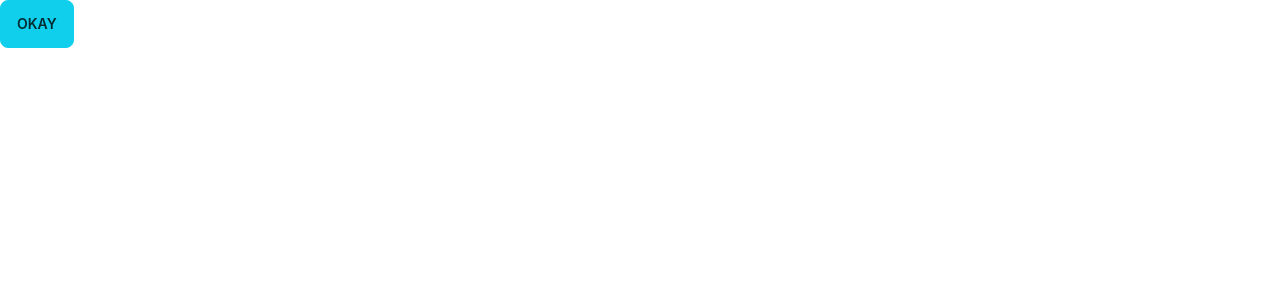
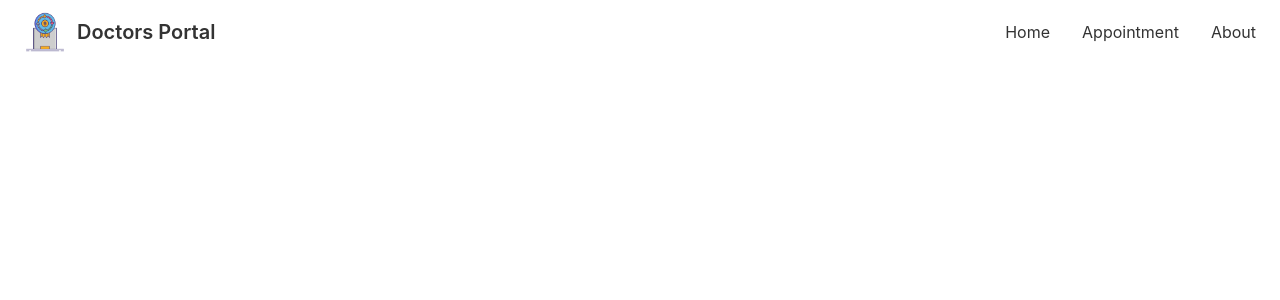
Before and after one commit to rifatahmed787/react-resale-products-assignment-client, a React (Create React App) app: page / in a window 1280 px wide. Shown: the top 300 px of the page. Built offline with nearby package versions, Linux system fonts and the light colour scheme.

Commit message:
router added

```diff
--- a/src/App.js
+++ b/src/App.js
@@ -1,9 +1,13 @@
+import { RouterProvider } from "react-router-dom";
+import { Toaster } from "react-hot-toast";
 import "./App.css";
+import { router } from "./Routes/Routes";
 
 function App() {
   return (
     <div className="max-w-[1440px] mx-auto">
-      <button className="btn btn-primary">okay</button>
+      <RouterProvider router={router}></RouterProvider>
+      <Toaster></Toaster>
     </div>
   );
 }
--- /dev/null
+++ b/src/Routes/Routes.js
@@ -0,0 +1,9 @@
+import { createBrowserRouter } from "react-router-dom";
+import Main from "../layout/Main";
+
+export const router = createBrowserRouter([
+  {
+    path: "/",
+    element: <Main></Main>,
+  },
+]);
--- a/src/layout/Main.js
+++ b/src/layout/Main.js
@@ -1,7 +1,16 @@
 import React from "react";
+import { Outlet } from "react-router-dom";
+import Footer from "../pages/shared/Footer";
+import Navbar from "../pages/shared/Navbar";
 
 const Main = () => {
-  return <div></div>;
+  return (
+    <div>
+      <Navbar></Navbar>
+      <Outlet></Outlet>
+      <Footer></Footer>
+    </div>
+  );
 };
 
 export default Main;
--- /dev/null
+++ b/src/pages/shared/Footer.js
@@ -0,0 +1,7 @@
+import React from "react";
+
+const Footer = () => {
+  return <div></div>;
+};
+
+export default Footer;
--- a/src/pages/shared/Navbar.js
+++ b/src/pages/shared/Navbar.js
@@ -5,17 +5,17 @@ import png from "../../assets/icon/resale.png";
 import { AuthContext } from "../../context/AuthProvider";
 
 const Navbar = () => {
-  const { SignOut, user } = useContext(AuthContext);
-  const navigate = useNavigate();
+  //   const { SignOut, user } = useContext(AuthContext);
+  //   const navigate = useNavigate();
 
-  const handleLogOut = () => {
-    SignOut()
-      .then(() => {
-        toast.success("Successfully loged out");
-        navigate("/login");
-      })
-      .catch((error) => console.error(error));
-  };
+  //   const handleLogOut = () => {
+  //     SignOut()
+  //       .then(() => {
+  //         toast.success("Successfully loged out");
+  //         navigate("/login");
+  //       })
+  //       .catch((error) => console.error(error));
+  //   };
   const menuItems = (
     <React.Fragment>
       <li>
@@ -28,7 +28,7 @@ const Navbar = () => {
         <Link to="/about">About</Link>
       </li>
 
-      {user?.uid ? (
+      {/* {user?.uid ? (
         <>
           <li>
             <Link to="/dashboard">Dashboard</Link>
@@ -52,7 +52,7 @@ const Navbar = () => {
             <Link to="/signup">Sign up</Link>
           </li>
         </>
-      )}
+      )} */}
     </React.Fragment>
   );
 
```
